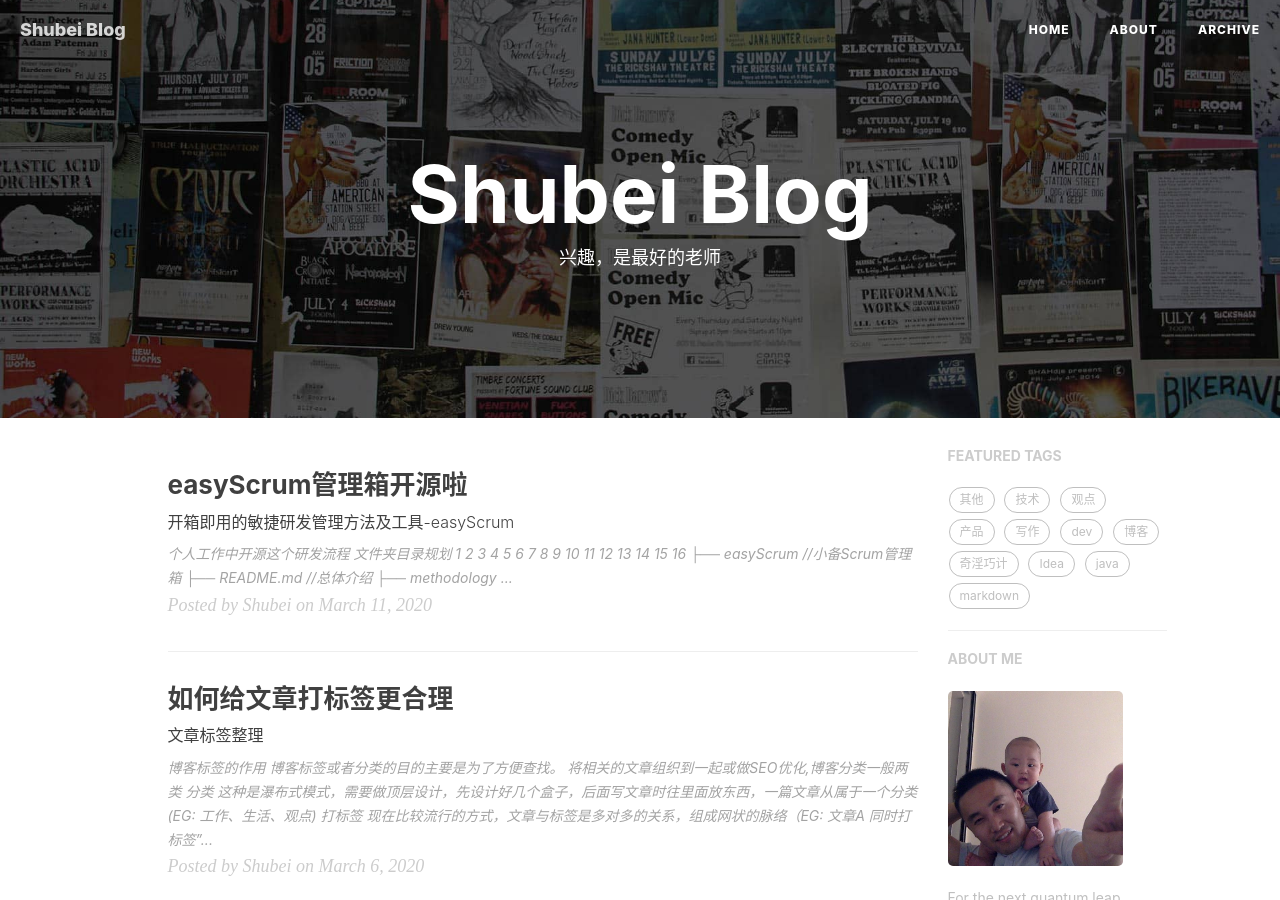
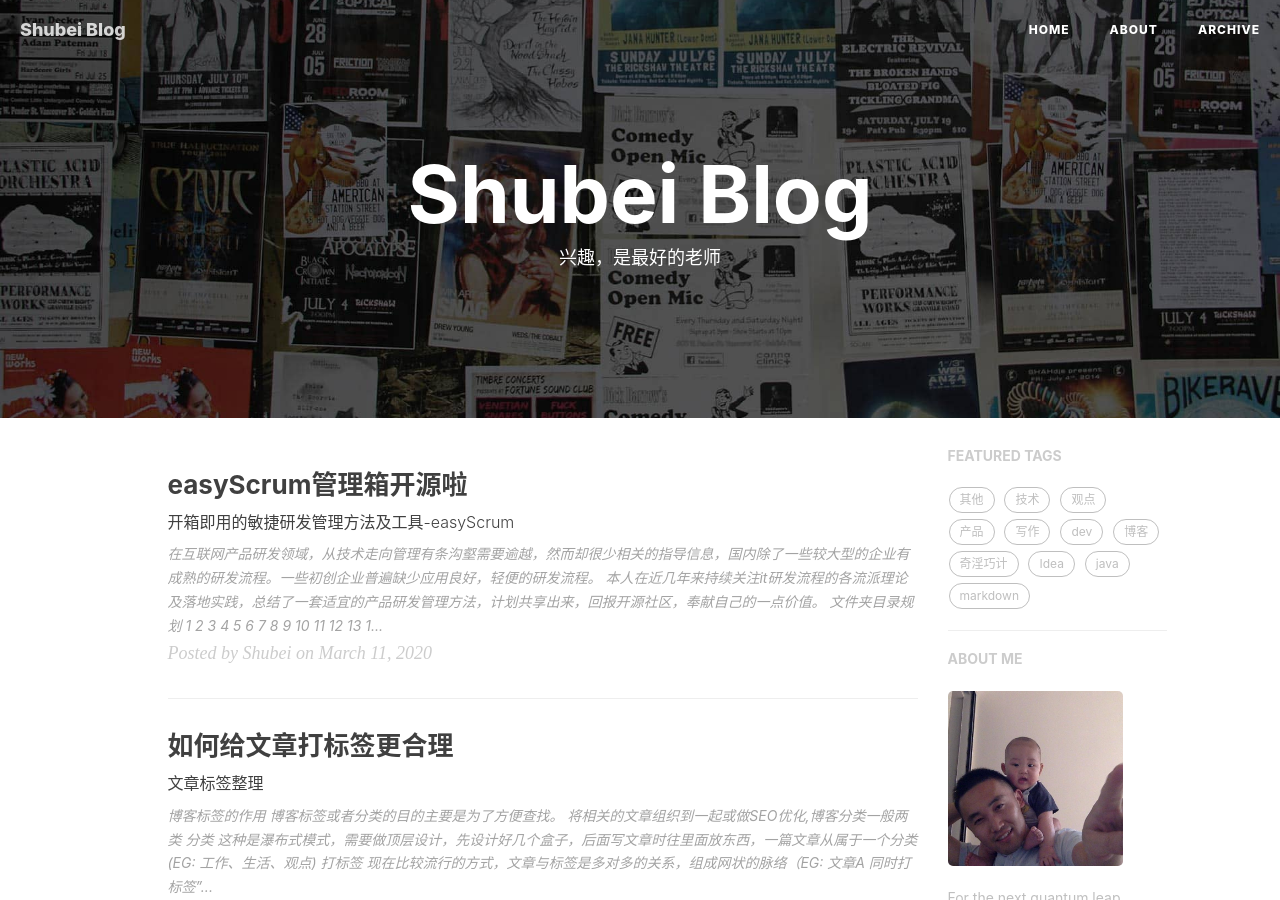
Before and after one commit to lushubei/lushubei.github.io, a Jekyll site: the page built from index.html, in a window 1280 px wide and 900 px high. Built offline with Jekyll 4.4.1, drawn with Linux system fonts in a browser that asks for light colours; nearby versions of some CDN libraries; the list of posts is cut into pages by our own code; comment, search, counter and statistics services are not loaded.

Commit message:
开源管理箱介绍

````diff
--- a/_posts/management/2020-03-11-xbScrum-opensource.md
+++ b/_posts/management/2020-03-11-xbScrum-opensource.md
@@ -9,7 +9,11 @@ catalog: true
 tags:
     - management
 ---
-个人工作中开源这个研发流程
+
+在互联网产品研发领域，从技术走向管理有条沟壑需要逾越，然而却很少相关的指导信息，国内除了一些较大型的企业有成熟的研发流程。一些初创企业普遍缺少应用良好，轻便的研发流程。
+
+本人在近几年来持续关注it研发流程的各流派理论及落地实践，总结了一套适宜的产品研发管理方法，计划共享出来，回报开源社区，奉献自己的一点价值。
+
 #### 文件夹目录规划
 ```
 ├── easyScrum                                //小备Scrum管理箱
````
